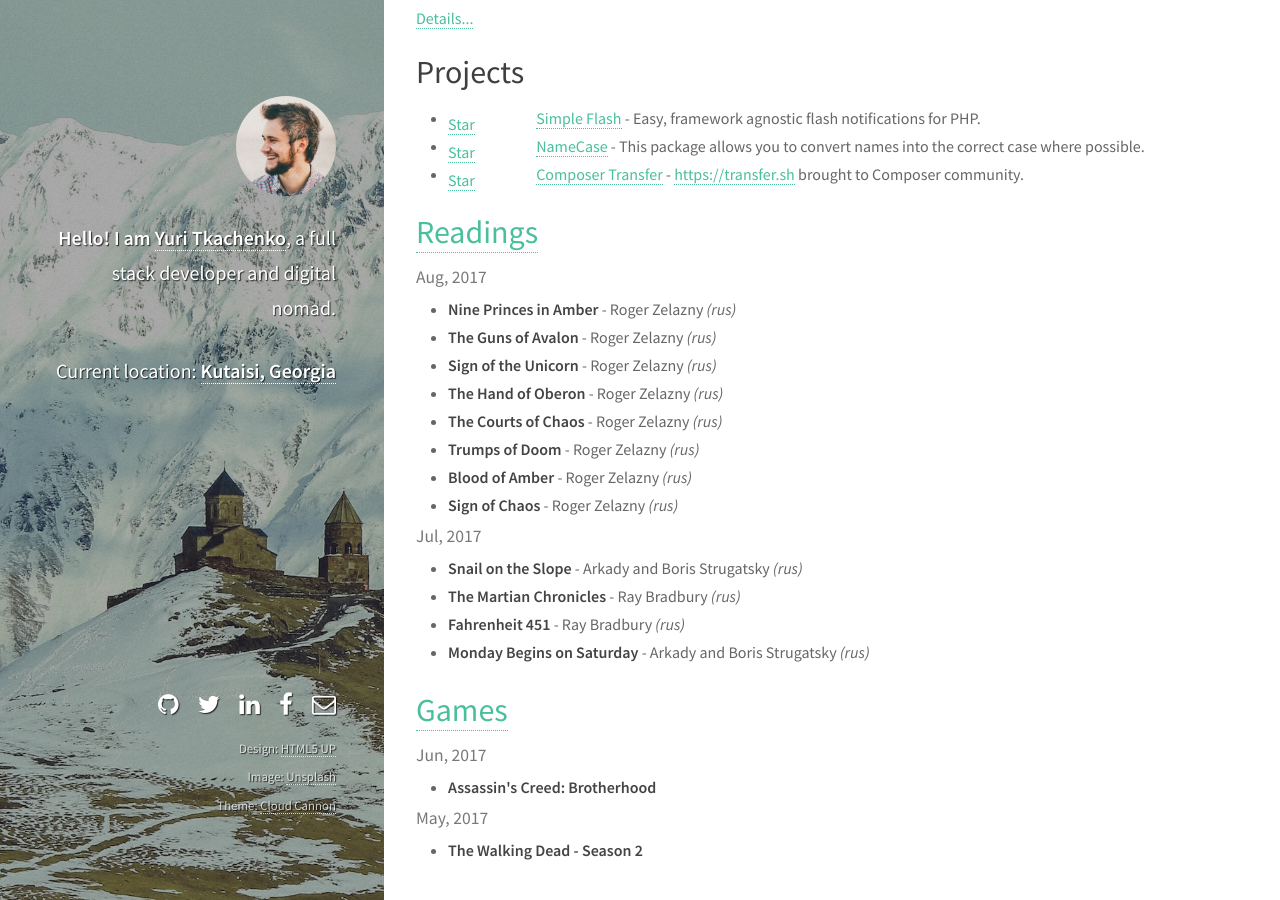
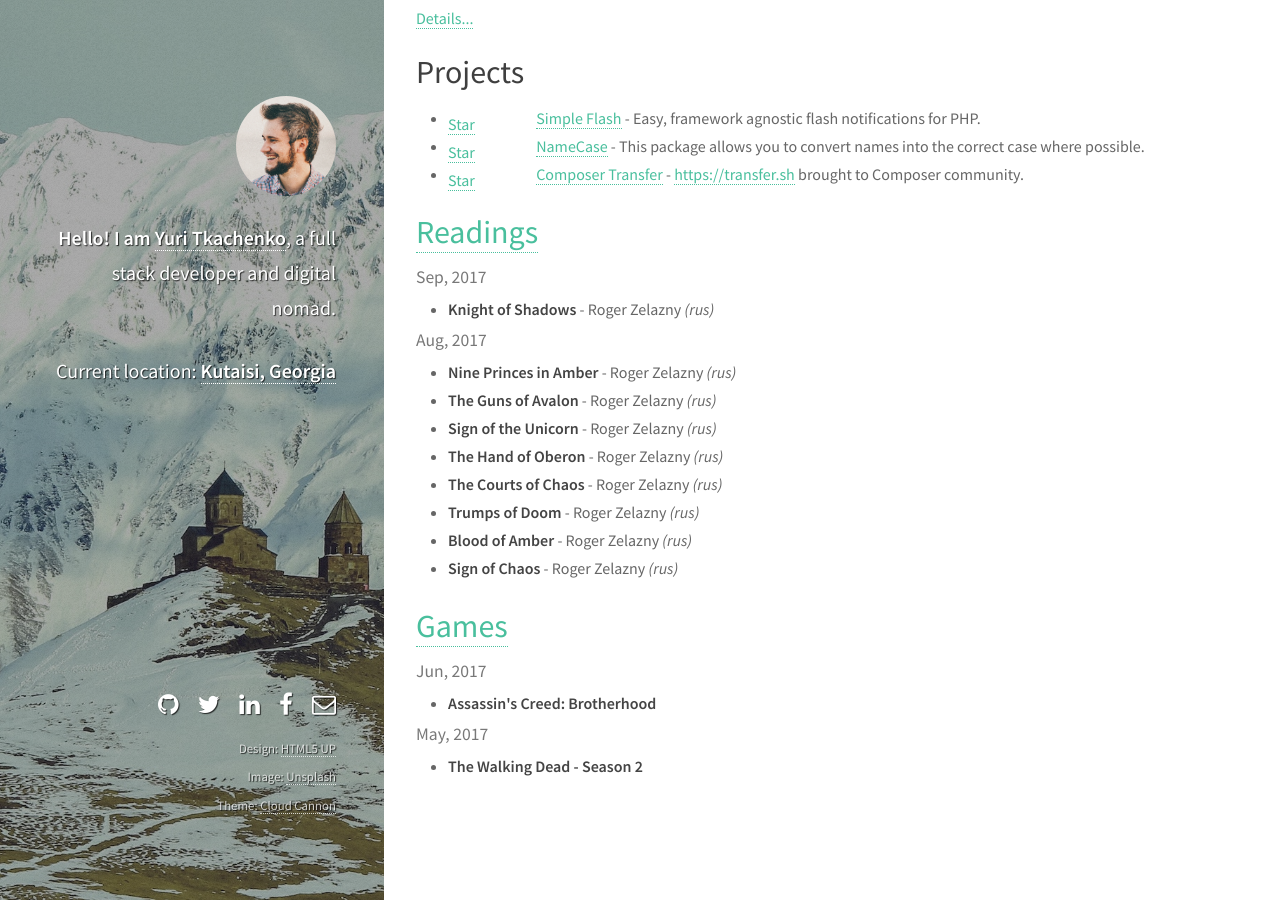
Before and after one commit to tamtamchik/tamtamchik.github.io, a Jekyll site: the page built from index.html, in a window 1280 px wide and 900 px high, scrolled down 538 px. Built offline with Jekyll 4.4.1, drawn with Linux system fonts in a browser that asks for light colours.

Commit message:
💬 Knight of Shadows

```diff
--- a/_data/books.yml
+++ b/_data/books.yml
@@ -1,3 +1,9 @@
+- date: 2017-09-01
+  books:
+    - title: Knight of Shadows
+      author: Roger Zelazny
+      lang: rus
+
 - date: 2017-08-01
   books:
     - title: Nine Princes in Amber
```
